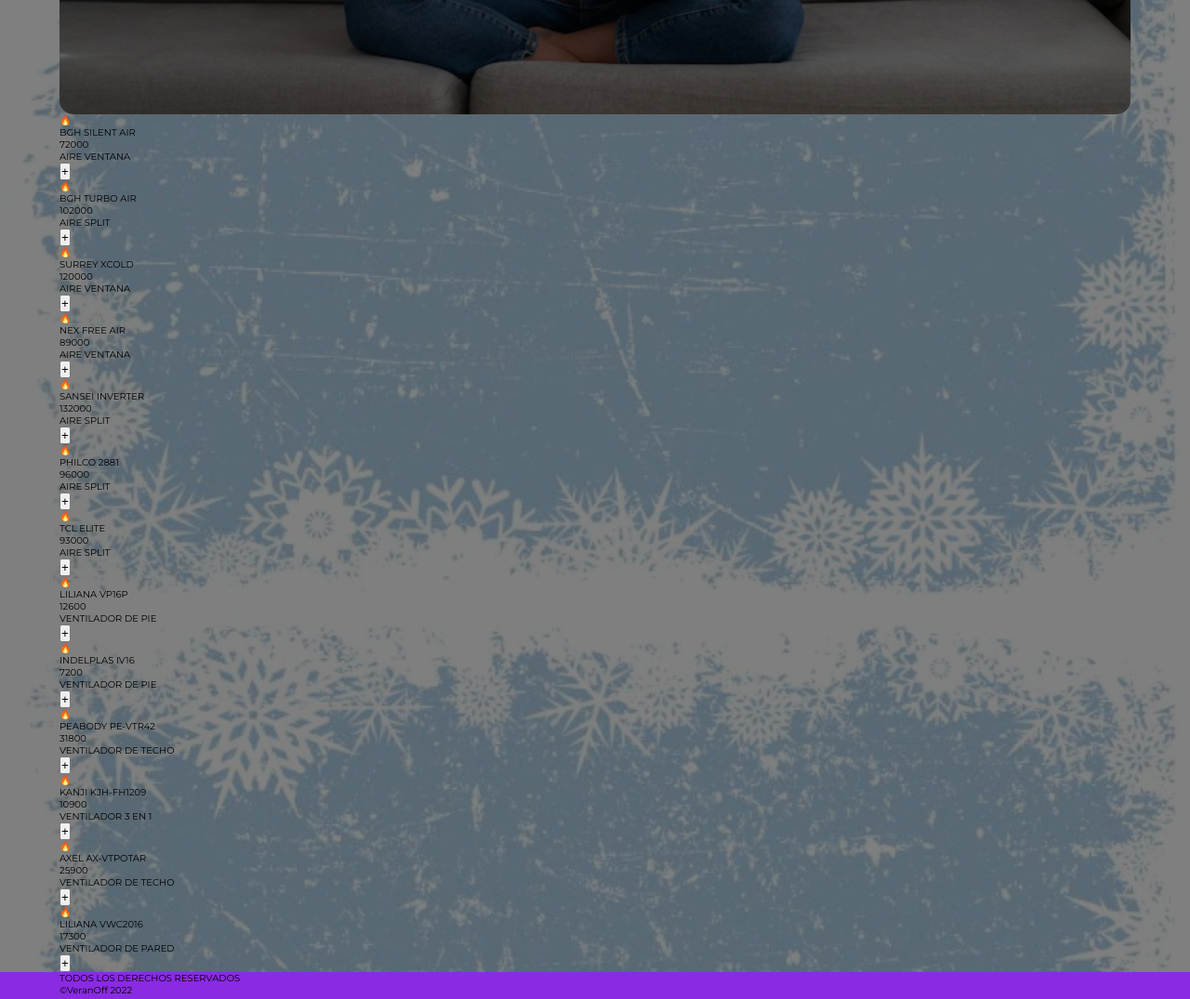
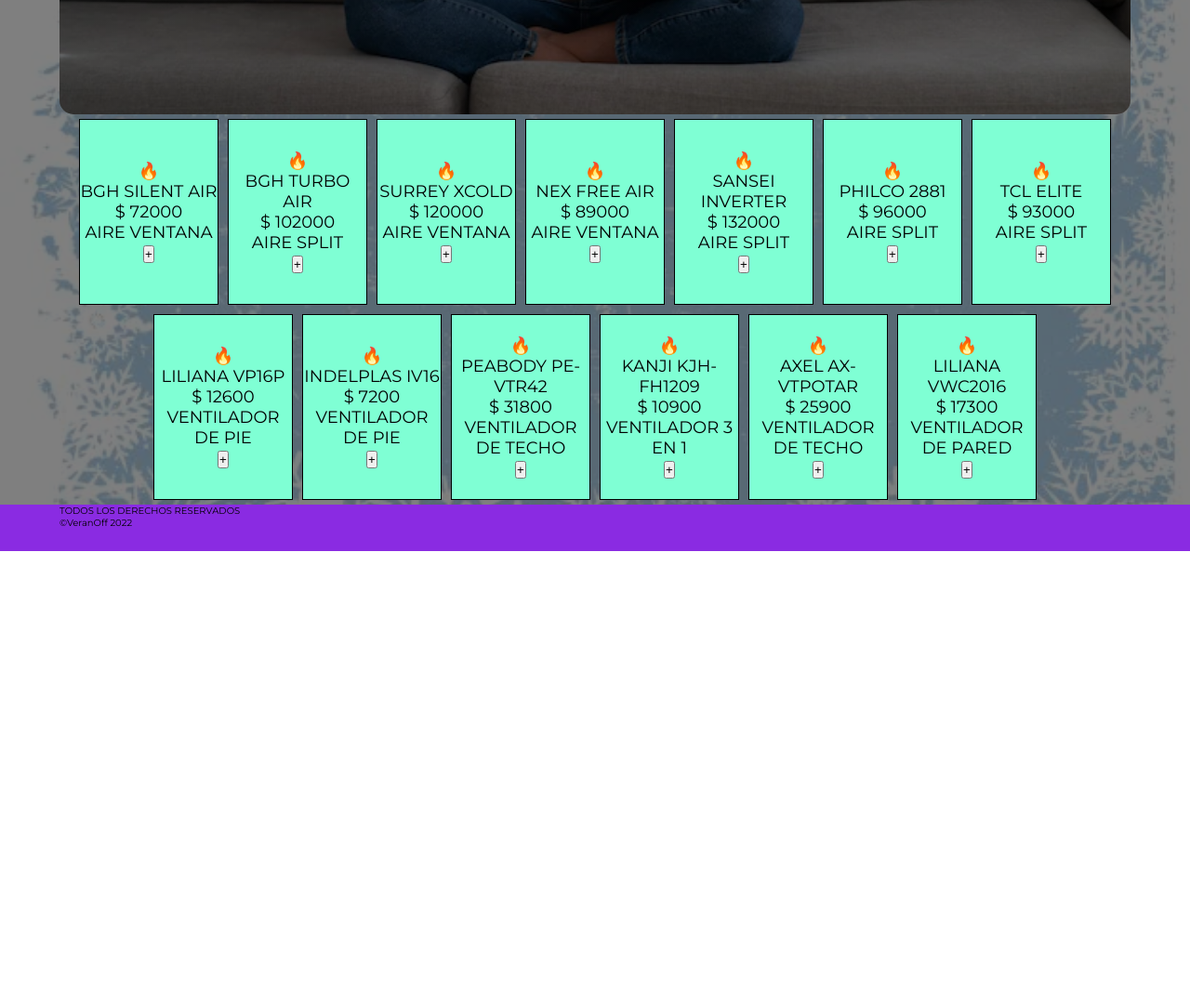
Before and after one commit to GabrielBogado/Proyecto-electrodomestico---prueba, a website: page index.html in a window 1280 px wide. Shown: the part 759-1834 px from the top of the page at 93% size. After the commit the page ends 1352 px from the top, so only its background shows below. Drawn offline with Linux system fonts and the light colour scheme.

Commit message:
agregandoCambios

```diff
--- a/js/templates.js
+++ b/js/templates.js
@@ -3,7 +3,7 @@
   return `<div class="tarjetas">
                 <div class="tarjetaImagen">${producto.imagen}</div>
                 <div class="tarjetaNombre">${producto.nombre}</div>
-                <div class="tarjetaPrecio">${producto.precio}</div>
+                <div class="tarjetaPrecio">$ ${producto.precio}</div>
                 <div class="tarjetaTipo">${producto.tipo}</div>
                 <div class="tarjetaBoton">
                     <button class="button button-outline button-add" id="${producto.nombre}" title="Click para agregar el '${producto.nombre}' al carrito">+</button>
--- a/scss/_main.scss
+++ b/scss/_main.scss
@@ -48,3 +48,22 @@
 
     }
 }
+.contenedorCard{
+    display: flex;
+    flex-wrap: wrap;
+    justify-content: center;
+    .tarjetas{
+        background-color: aquamarine;
+        border: solid 1px;
+        width: 150px;
+        height: 200px;
+        margin: 5px;
+        font-size: large;
+        display: flex;
+        flex-direction: column;
+        justify-content: center;
+        text-align: center;
+
+
+    }
+}
--- a/scss/_mediaqueries.scss
+++ b/scss/_mediaqueries.scss
@@ -24,4 +24,8 @@
             }
         }
     }
+
+    .tarjetas{
+        width: auto;
+    }
 }
```
Also changed, not shown: css/style.css, 1 other file.
